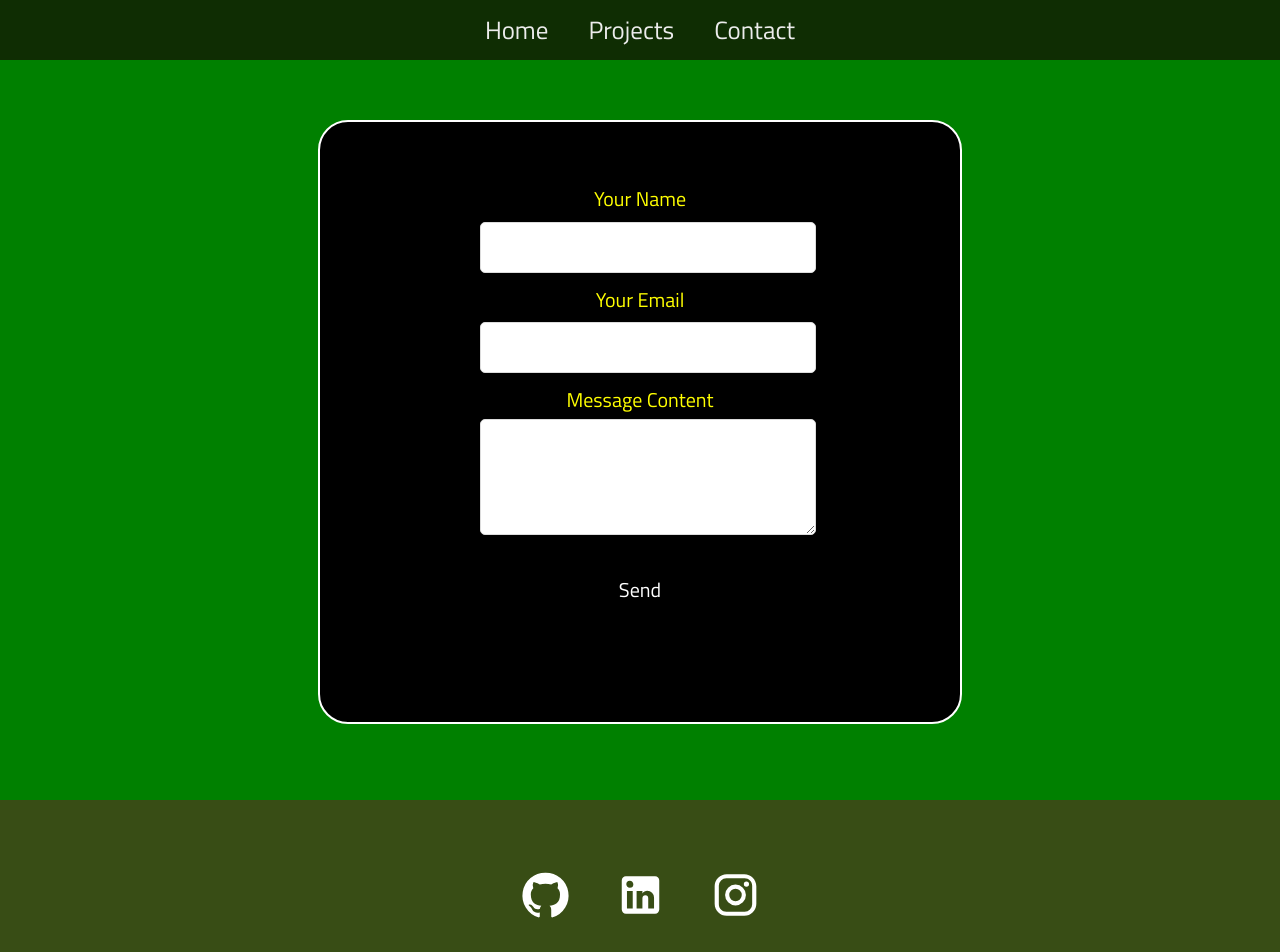
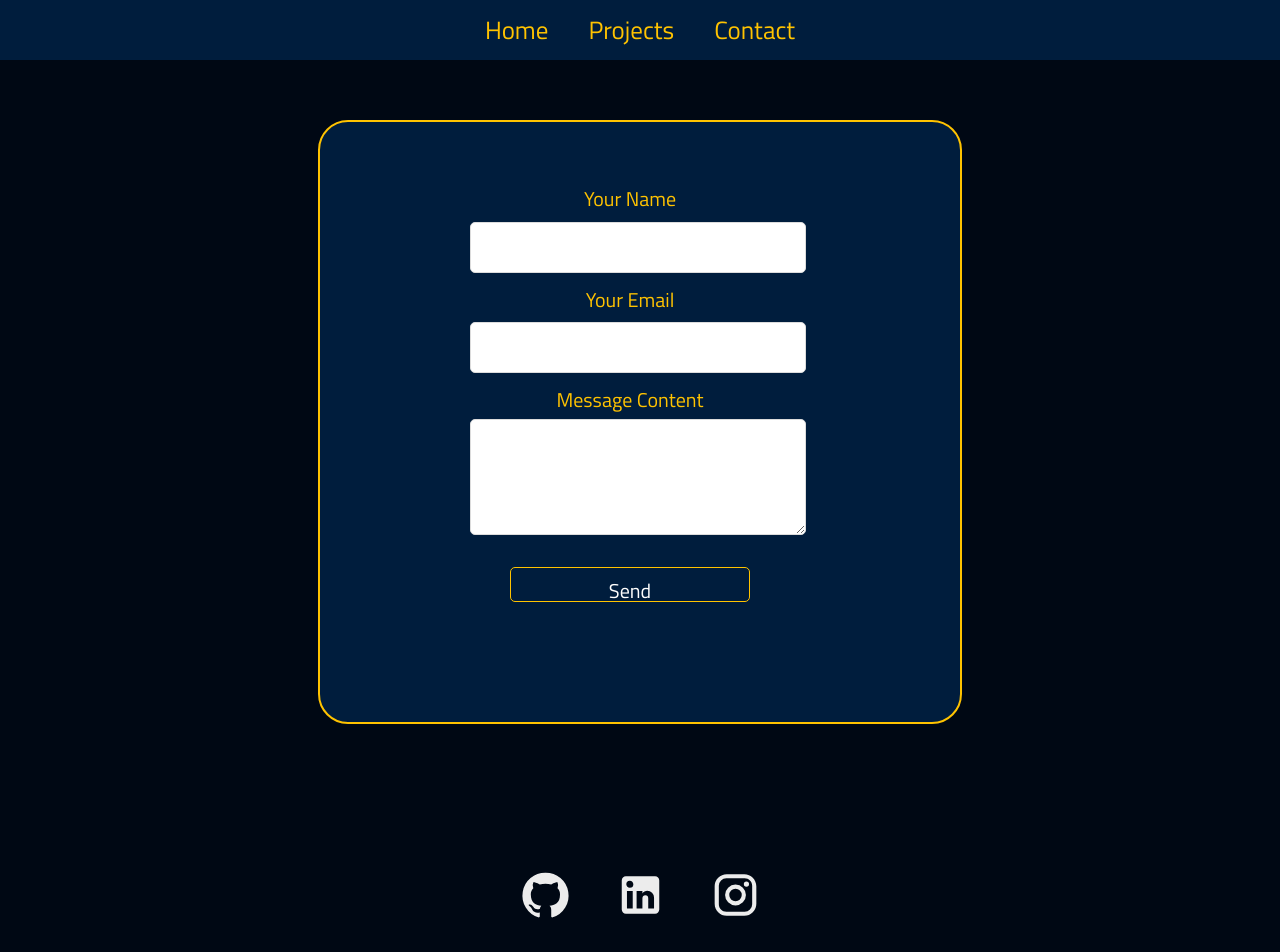
Before and after one commit to joshli52/joshli52.github.io, a React (Create React App) app: page /Contact in a window 1280 px wide. Shown: the top 952 px of the page. Built offline with nearby package versions, Linux system fonts and the light colour scheme.

Commit message:
changed theme

```diff
--- a/src/styles/App.css
+++ b/src/styles/App.css
@@ -2,6 +2,7 @@ html * {
   text-align: center;
   font-family: 'Montserrat', sans-serif !important;
   font-family: 'Titillium Web', sans-serif !important;
+  color: #FFD60A
 }
 
 body {
--- a/src/styles/Contact.css
+++ b/src/styles/Contact.css
@@ -6,6 +6,7 @@ form {
   font-size: 30px;
   padding-top: 50px;
   height:100vh;
+  padding-right: 20px;
 }
 input {
   width: 100%;
@@ -30,31 +31,34 @@ textarea {
 }
 label {
   margin-top: 10px;
-  color: yellow;
+  color: #FFC300;
   font-size: 20px;
 }
 
 input[type="submit"] {
   margin-top: 20px;
   cursor: pointer;
-  background: black;
+  background-color: #001D3D;
   color: white;
   border: none;
   width:75%;
   font-size: 20px;
   text-align: center;
+  vertical-align: center;
+  border: solid #FFC300 1px;
 }
 .form-bg {
-  background-color: green;
+  /* add image for background later */
+  background-color: #000814;
   height: 100vh;
 }
 .form-outline {
-  background-color: black;
+  background-color: #001D3D;
   height: 75vh;
   width: 50%;
   display: inline-block;
   margin-top: 20px;
   transform: translateY(100px);
   border-radius: 30px;
-  border: solid white 2px;
+  border: solid #FFC300 2px;
 }
--- a/src/styles/Navbar.css
+++ b/src/styles/Navbar.css
@@ -1,7 +1,7 @@
 .navbar {
   width: 100%;
   height: 60px;
-  background: #0f2d03;
+  background: #001D3D;
   position:fixed;
   z-index:100;
 }
@@ -12,11 +12,11 @@
   display: flex;
   align-items: center;
   justify-content: center;
-  color: #ECECEC ;
+  color: #FFC300 ;
 }
 
 .navbar a {
-  color: #ECECEC ;
+  color: #FFC300 ;
   text-decoration: none;
   margin: 20px;
   font-size: 25px;
--- a/src/styles/Swiper.css
+++ b/src/styles/Swiper.css
@@ -3,25 +3,22 @@
   height:300px;
   width:auto;
   border-radius: 20px;
-  border: 2px solid white;
+  border: 3px solid #FFC300;
 }
 h1 {
-  color: green;
+  color: #FFD60A;
 }
 .swiper-background{
-  background-color: #344E41;
+  background-color: #001D3D;
 }
 p {
   font-size: 30px;
 }
 .swiper-pagination-bullet {
-  background-color: yellow !important;
+  background-color: #FFC300 !important;
 }
-.swiper-button-next::after  {
-  color: yellow;
-}
-.swiper-button-prev::after {
-  color: pink;
+.swiper-button-next::after, .swiper-button-prev::after  {
+  color: #FFC300;
 }
 @media only screen and (max-width: 450px) {
   .swiper-image{
@@ -32,3 +29,11 @@ p {
     font-size: 20px;
   }
 }
+@media only screen and (max-width: 530px) {
+  .swiper-button-next::after  {
+    display: none;
+  }
+  .swiper-button-prev::after {
+    display: none;
+  }
+}
--- a/src/styles/footer.css
+++ b/src/styles/footer.css
@@ -1,7 +1,7 @@
 .footer {
   width: 100%;
   height: 155px;
-  background: #384d15;
+  background: #000814;
   display: inline-block;
   justify-content: center;
   align-items: center;
@@ -11,7 +11,7 @@
 }
 
 .socialMedia svg {
-  color: white;
+  fill: #ECECEC;
   margin: 20px;
   font-size: 70px;
   cursor: pointer;
--- a/src/styles/home.css
+++ b/src/styles/home.css
@@ -34,9 +34,10 @@ h2 {
   color: #ECECEC;
 }
 .skills-subtitle{
-  background-color: purple;
+  background-color: #001D3D;
   font-size: 50px;
   font-weight: 500;
+  color: #FFD60A;
 }
 
 @media only screen and (max-width: 600px) {
--- a/src/styles/projects.css
+++ b/src/styles/projects.css
@@ -5,10 +5,11 @@
   justify-content: center;
   align-items: center;
   flex-direction: column;
+  background-color:#003556;
 }
 .projects .projectTitle {
   text-align: center;
-  color: green;
+  color: #FFD60A;
   font-size: 60px;
   font-weight: bolder;
   padding-top: 100px;
```
